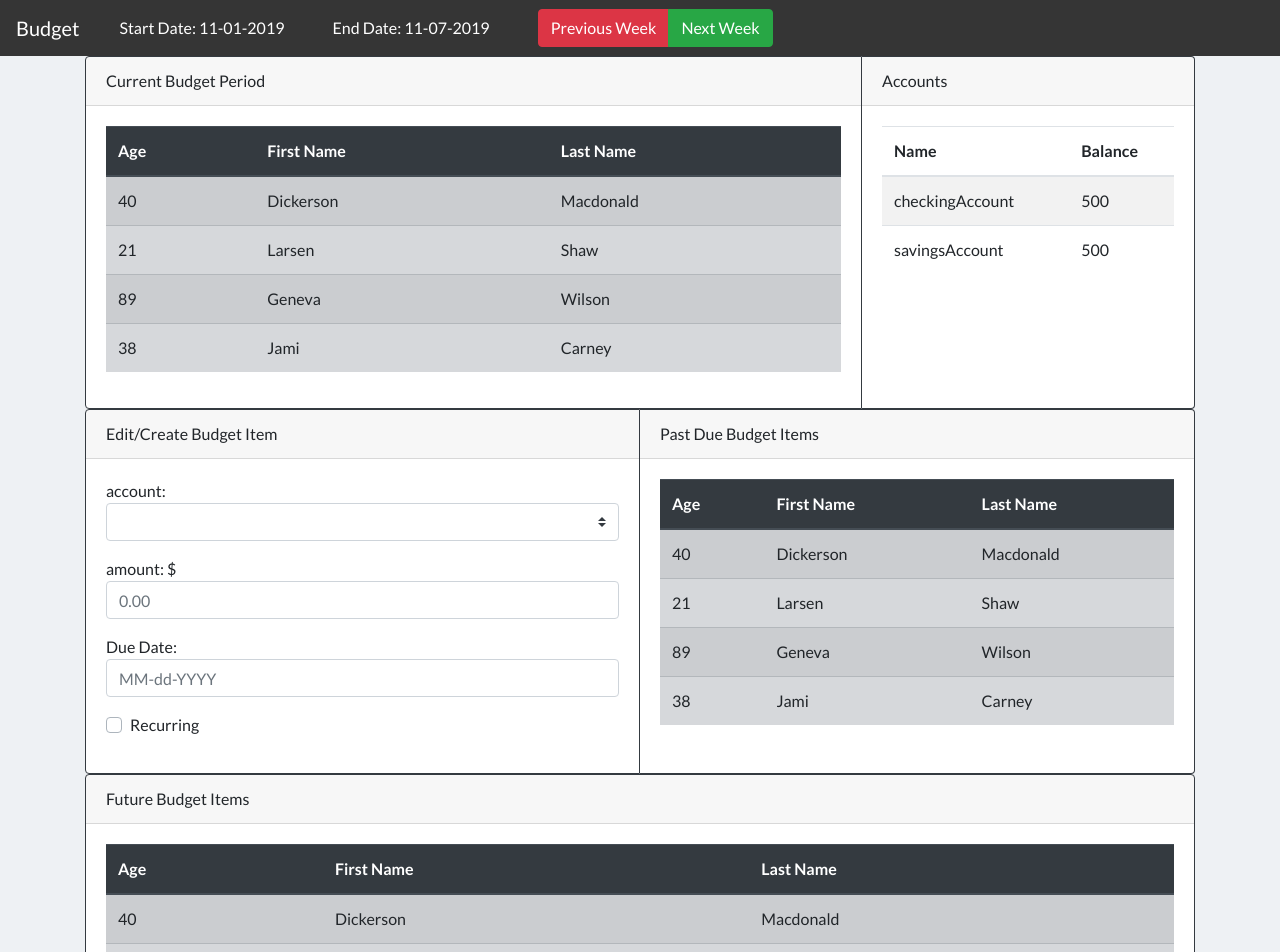
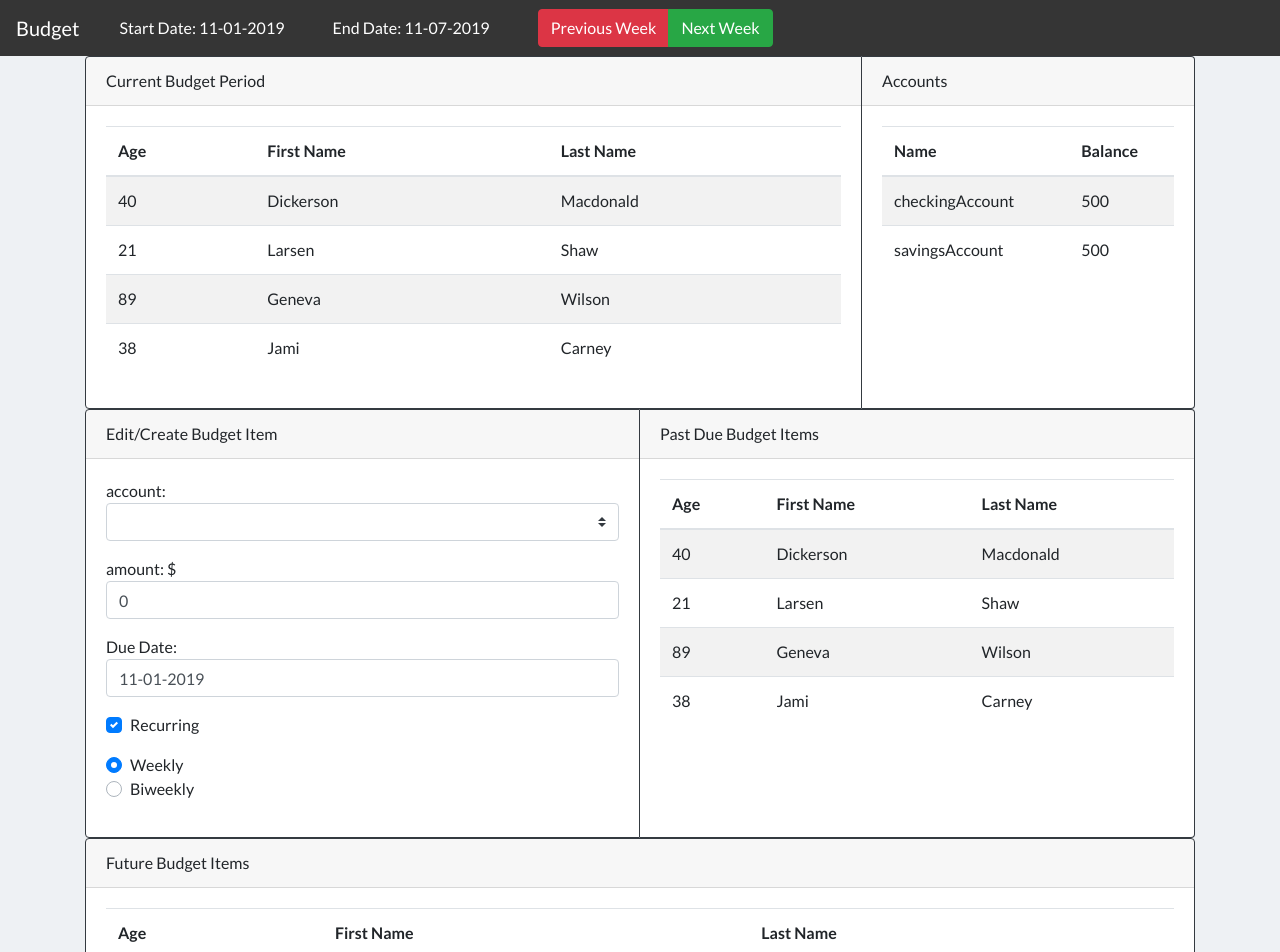
Before and after one commit to batwalrus76/budget-web-node-vue, a Vue app: page / in a window 1280 px wide. Shown: the top 952 px of the page. Built offline with nearby package versions, Linux system fonts and the light colour scheme.

Commit message:
cleaning up code and working on child - parent props/emits

```diff
--- a/babel.config.js
+++ b/babel.config.js
@@ -2,4 +2,4 @@ module.exports = {
   presets: [
     '@vue/app'
   ]
-}
+};
--- a/src/App.vue
+++ b/src/App.vue
@@ -1,6 +1,9 @@
 <template>
   <div id="app">
-    <Header></Header>
+    <Header v-bind:currentStartDate="currentStartDate"
+            v-bind:currentEndDate="currentEndDate"
+            v-on:previousWeek="previousWeek()"
+            v-on:nextWeek="nextWeek()"></Header>
     <router-view></router-view>
   </div>
 </template>
@@ -13,6 +16,40 @@ export default {
   name: "App",
   components: {
       Header
+  },
+  data() {
+    return {
+      currentDate: new Date()
+    }
+  },
+  computed: {
+    currentStartDate: function() {
+      const startDate = (new Date()).setDate(this.currentDate.getDate() + (6 - this.currentDate.getDay() - 1) - 7);
+      return this.formatDate(startDate);
+    },
+    currentEndDate: function() {
+      const endDate = (new Date()).setDate(this.currentDate.getDate() + (4 - this.currentDate.getDay()));
+      return this.formatDate(endDate);
+    }
+  },
+  methods: {
+    formatDate(date) {
+      const d = new Date(date);
+      let month = '' + (d.getMonth() + 1);
+      let day = '' + d.getDate();
+      const year = d.getFullYear();
+      if (month.length < 2)
+        month = '0' + month;
+      if (day.length < 2)
+        day = '0' + day;
+      return [month, day, year].join('-');
+    },
+    previousWeek: function() {
+      this.currentDate.setDate(this.currentDate.getDate()-7);
+    },
+    nextWeek: function() {
+      this.currentDate.setDate(this.currentDate.getDate()+7);
+    }
   }
 };
 </script>
--- a/src/components/CurrentBudgetPeriodTable.vue
+++ /dev/null
@@ -1,39 +0,0 @@
-<template>
-    <b-card
-        tag="article"
-        header="Current Budget Period"
-        border-variant="dark"
-    >
-        <b-table striped hover
-            responsive
-            :items="budgetItems"
-            :head-variant="headVariant"
-            :table-variant="tableVariant"></b-table>
-    </b-card>
-</template>
-
-<script>
-import { mapGetters } from "vuex";
-
-export default {
-  name: "CurrentBudgetPeriodTable",
-  computed: {
-    ...mapGetters(["currentUser", "isAuthenticated"])
-  },
-    data() {
-      return {
-        budgetItems: [
-          { age: 40, first_name: 'Dickerson', last_name: 'Macdonald' },
-          { age: 21, first_name: 'Larsen', last_name: 'Shaw' },
-          { age: 89, first_name: 'Geneva', last_name: 'Wilson' },
-          { age: 38, first_name: 'Jami', last_name: 'Carney' }
-        ],
-        headVariant: "dark",
-        tableVariant: "secondary"
-      };
-  },
-  methods: {
-
-  }
-};
-</script>
--- /dev/null
+++ b/src/components/account/AccountsTable.vue
@@ -0,0 +1,25 @@
+<template>
+    <b-card
+            header="Accounts"
+            tag="article"
+            border-variant="dark"
+    >
+
+        <b-table striped hover :items="accounts"></b-table>
+    </b-card>
+</template>
+
+<script>
+	export default {
+		name: "AccountsTable",
+        props: ['accounts'],
+		data() {
+			return {
+			}
+		}
+	}
+</script>
+
+<style scoped>
+
+</style>
--- a/src/components/EditCreateBudgetItem.vue
+++ b/src/components/budget/EditCreateBudgetItem.vue
@@ -6,7 +6,8 @@
     >
         <b-form-group>
             account:
-            <b-form-select v-model="account" :options="accounts"></b-form-select>
+            <b-form-select v-model="selectedAccount" :options="accounts"
+                           text-field="name" value-field="name"></b-form-select>
         </b-form-group>
         <b-form-group>
             amount: $
@@ -20,7 +21,7 @@
             <b-form-checkbox v-model="recurring" value="true" unchecked-value="false"> Recurring
             </b-form-checkbox>
         </b-form-group>
-        <b-form-group v-show="recurring" v-hide="!recurring">
+        <b-form-group v-show="recurring">
             <b-form-radio v-model="recurringPeriod" name="recurring-radios" value="1">Weekly</b-form-radio>
             <b-form-radio v-model="recurringPeriod" name="recurring-radios" value="2">Biweekly
             </b-form-radio>
@@ -31,15 +32,15 @@
 <script>
 	export default {
 		name: "EditCreateBudgetItem",
-      data () {
+		props: ['accounts','selectedAccount'],
+		data () {
 			return {
-
-							accounts: [
-								{name: 'checkingAccount', balance: 500.00},
-								{name: 'savingsAccount', balance: 500.00}
-							]
-            }
-      }
+				dueDate: "11-01-2019",
+				amount: 0.0,
+				recurring: true,
+				recurringPeriod: 1
+			}
+		}
 	}
 </script>
 
--- /dev/null
+++ b/src/components/budget/table/CurrentBudgetPeriodTable.vue
@@ -0,0 +1,29 @@
+<template>
+    <b-card
+        tag="article"
+        header="Current Budget Period"
+        border-variant="dark"
+    >
+        <b-table striped hover
+            responsive
+            :items="currentBudgetItems"></b-table>
+    </b-card>
+</template>
+
+<script>
+
+export default {
+  name: "CurrentBudgetPeriodTable",
+  props: ['currentBudgetItems', 'headVariant', 'tableVariant'],
+  computed: {
+  },
+    data() {
+      return {
+
+      };
+  },
+  methods: {
+
+  }
+};
+</script>
--- a/src/components/AccountsTable.vue
+++ b/src/components/budget/table/FutureBudgetItemsTable.vue
@@ -1,12 +1,13 @@
 <template>
     <b-card
-            header="Accounts"
+            header="Future Budget Items"
             tag="article"
             border-variant="dark"
+            style="max-width: 100%"
     >
-
         <b-table striped hover
-                 :items="accounts"
+                 responsive
+                 :items="futureBudgetItems"
                  :head-variant="headVariant"
                  :table-variant="tableVariant"></b-table>
     </b-card>
@@ -14,15 +15,13 @@
 
 <script>
 	export default {
-		name: "AccountsTable",
-        data() {
+		name: "FutureBudgetItemsTable",
+        props: ['futureBudgetItems', 'headVariant', 'tableVariant'],
+		data() {
 			return {
-		        accounts: [
-			        {name: 'checkingAccount', balance: 500.00},
-			        {name: 'savingsAccount', balance: 500.00}
-		        ]
-	        }
-        }
+
+			}
+		}
 	}
 </script>
 
--- /dev/null
+++ b/src/components/budget/table/PastDueBudgetItemsTable.vue
@@ -0,0 +1,29 @@
+<template>
+    <b-card
+            header="Past Due Budget Items"
+            border-variant="dark"
+            tag="article"
+    >
+        <b-table striped hover
+                 responsive
+                 :items="pastDueBudgetItems"
+                 :head-variant="headVariant"
+                 :table-variant="tableVariant"></b-table>
+    </b-card>
+</template>
+
+<script>
+	export default {
+		name: "PastDueBudgetItemsTable",
+        props: ['pastDueBudgetItems', 'headVariant', 'tableVariant'],
+        data() {
+            return {
+            }
+        },
+        methods: {}
+	}
+</script>
+
+<style scoped>
+
+</style>
--- a/src/main.js
+++ b/src/main.js
@@ -7,9 +7,9 @@ import 'bootstrap-vue/dist/bootstrap-vue.css'
 
 Vue.use(BootstrapVue);
 
-Vue.config.productionTip = false
+Vue.config.productionTip = false;
 
 new Vue({
     router,
   render: h => h(App)
-}).$mount('#app')
+}).$mount('#app');
--- a/src/router/index.js
+++ b/src/router/index.js
@@ -11,4 +11,4 @@ export default new Router({
         component: () => import("@/views/Main"),
     }
   ]
-});
+})
--- a/src/views/Main.vue
+++ b/src/views/Main.vue
@@ -1,69 +1,57 @@
 <template>
     <div>
-
-
         <b-container>
             <b-card-group style="max-width:100%;">
-                <CurrentBudgetPeriodTable style="max-width: 70%"></CurrentBudgetPeriodTable>
-                <AccountsTable style="max-width: 30%"></AccountsTable>
+                <CurrentBudgetPeriodTable v-bind:currentBudgetItems="budgetItems"
+                                          style="max-width: 70%"></CurrentBudgetPeriodTable>
+                <AccountsTable v-bind:accounts="accounts"
+                               style="max-width: 30%"></AccountsTable>
             </b-card-group>
             <b-card-group style="max-width:100%; max-height:25%;">
-                <EditCreateBudgetItem style="max-width: 50%"></EditCreateBudgetItem>
-                <b-card
-                        header="Past Due Budget Items"
-                        border-variant="dark"
-                        tag="article"
-                >
-                    <b-table striped hover
-                             responsive
-                             :items="budgetItems"
-                             :head-variant="headVariant"
-                             :table-variant="tableVariant"></b-table>
-                </b-card>
+                <EditCreateBudgetItem v-bind:accounts="accounts"
+                                      v-bind:selectedAccount="selectedAccount"
+                                      style="max-width: 50%"></EditCreateBudgetItem>
+                <PastDueBudgetItemsTable v-bind:pastDueBudgetItems="budgetItems"
+                                         style="max-width: 50%"></PastDueBudgetItemsTable>
             </b-card-group>
-            <b-card-group>
-                <b-card
-                        header="Future Budget Items"
-                        tag="article"
-                        border-variant="dark"
-                        style="max-width: 100%"
-                >
-                    <b-table striped hover
-                             responsive
-                             :items="budgetItems"
-                             :head-variant="headVariant"
-                             :table-variant="tableVariant"></b-table>
-                </b-card>
-            </b-card-group>
+            <FutureBudgetItemsTable v-bind:futureBudgetItems="budgetItems"
+                                    style="max-width: 100%"></FutureBudgetItemsTable>
         </b-container>
     </div>
 </template>
 
 <script>
 
-	import CurrentBudgetPeriodTable from "@/components/CurrentBudgetPeriodTable"
-	import AccountsTable from "@/components/AccountsTable"
-    import EditCreateBudgetItem from "@/components/EditCreateBudgetItem"
+	import CurrentBudgetPeriodTable from "@/components/budget/table/CurrentBudgetPeriodTable"
+    import PastDueBudgetItemsTable from "@/components/budget/table/PastDueBudgetItemsTable"
+    import FutureBudgetItemsTable from "@/components/budget/table/FutureBudgetItemsTable"
+    import EditCreateBudgetItem from "@/components/budget/EditCreateBudgetItem"
+	import AccountsTable from "@/components/account/AccountsTable"
 
 	export default {
 		name: 'app',
 		components: {
 			CurrentBudgetPeriodTable,
 			AccountsTable,
-            EditCreateBudgetItem
+            EditCreateBudgetItem,
+            PastDueBudgetItemsTable,
+            FutureBudgetItemsTable
 		},
 		data() {
 			return {
-				budgetItems: [
-					{age: 40, first_name: 'Dickerson', last_name: 'Macdonald'},
-					{age: 21, first_name: 'Larsen', last_name: 'Shaw'},
-					{age: 89, first_name: 'Geneva', last_name: 'Wilson'},
-					{age: 38, first_name: 'Jami', last_name: 'Carney'}
-				],
-				headVariant: "dark",
-				tableVariant: "secondary",
-				recurring: false,
-				recurringPeriod: 1
+				selectedAccount: null,
+                accounts: [
+                    {name: 'checkingAccount', balance: 500.00},
+                    {name: 'savingsAccount', balance: 500.00}
+                ],
+                budgetItems: [
+                    { age: 40, first_name: 'Dickerson', last_name: 'Macdonald' },
+                    { age: 21, first_name: 'Larsen', last_name: 'Shaw' },
+                    { age: 89, first_name: 'Geneva', last_name: 'Wilson' },
+                    { age: 38, first_name: 'Jami', last_name: 'Carney' }
+                ],
+                headVariant: "dark",
+                tableVariant: "secondary"
 			}
 		},
 		methods: {}
```
Also changed, not shown: src/components/Header.vue (+3 -25 lines).
